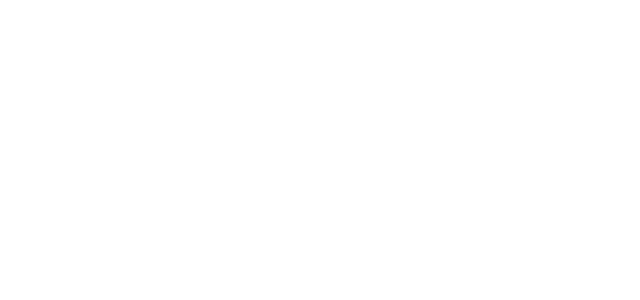
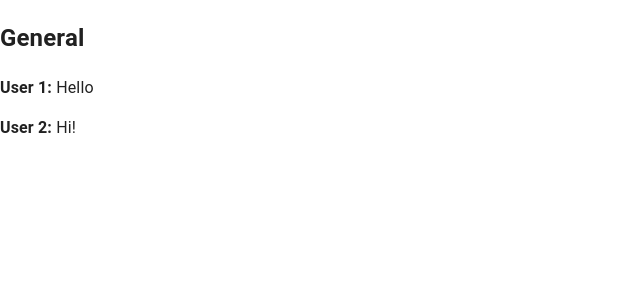
Before and after one commit to RengganaKurniawan/chat-session-frontend, a React (Vite) app: page /rooms/1 in a window 1280 px wide. Before the commit this address had no page. Shown: the top 300 px of the page, without its empty margins (0-640 px from the left). Built offline with nearby package versions, Linux system fonts and the light colour scheme.

Commit message:
test/ json structure

```diff
--- a/src/App.tsx
+++ b/src/App.tsx
@@ -2,6 +2,8 @@
 import LoginPage from "./page/LoginPage";
 import MainPage from "./page/MainPage";
 import SessionsPage from "./page/SessionsPage";
+import RoomsList from "./page/RoomList";
+import RoomChat from "./page/RoomChat";
 
 function App(){
   return (
@@ -9,6 +11,10 @@
       <Route path="/login" element={<LoginPage />} />
       <Route path="/" element={<MainPage />} />
       <Route path="/sessions" element={<SessionsPage />} />
+
+      {/* test */}
+      <Route path="/roomList" element={<RoomsList />} />
+      <Route path="/rooms/:roomId" element={<RoomChat />} />
     </Routes>
   )
 }
--- /dev/null
+++ b/src/data/chatData.json
@@ -0,0 +1,19 @@
+{
+  "rooms": [
+    {
+      "roomId": 1,
+      "name": "General",
+      "members": [1, 2],
+      "messages": [
+        { "id": 1, "senderId": 1, "text": "Hello" },
+        { "id": 2, "senderId": 2, "text": "Hi!" }
+      ]
+    },
+    {
+      "roomId": 2,
+      "name": "Random",
+      "members": [1],
+      "messages": []
+    }
+  ]
+}
--- /dev/null
+++ b/src/page/RoomChat.tsx
@@ -0,0 +1,26 @@
+import { useParams } from "react-router-dom";
+import data from "../data/chatData.json";
+
+function RoomChat() {
+  const { roomId } = useParams();
+  const room = data.rooms.find(r => r.roomId === Number(roomId));
+
+  if (!room) return <p>Room not found.</p>;
+
+  return (
+    <div>
+      <h2>{room.name}</h2>
+
+      <div>
+        {room.messages.map(msg => (
+          <p key={msg.id}>
+            <strong>User {msg.senderId}: </strong>
+            {msg.text}
+          </p>
+        ))}
+      </div>
+    </div>
+  );
+}
+
+export default RoomChat
--- /dev/null
+++ b/src/page/RoomList.tsx
@@ -0,0 +1,18 @@
+import data from "../data/chatData.json";
+import { Link } from "react-router-dom";
+
+function RoomsList() {
+  return (
+    <ul>
+      {data.rooms.map((room) => (
+        <li key={room.roomId}>
+          <Link to={`/rooms/${room.roomId}`}>
+            {room.name}
+          </Link>
+        </li>
+      ))}
+    </ul>
+  );
+}
+
+export default RoomsList;
```
